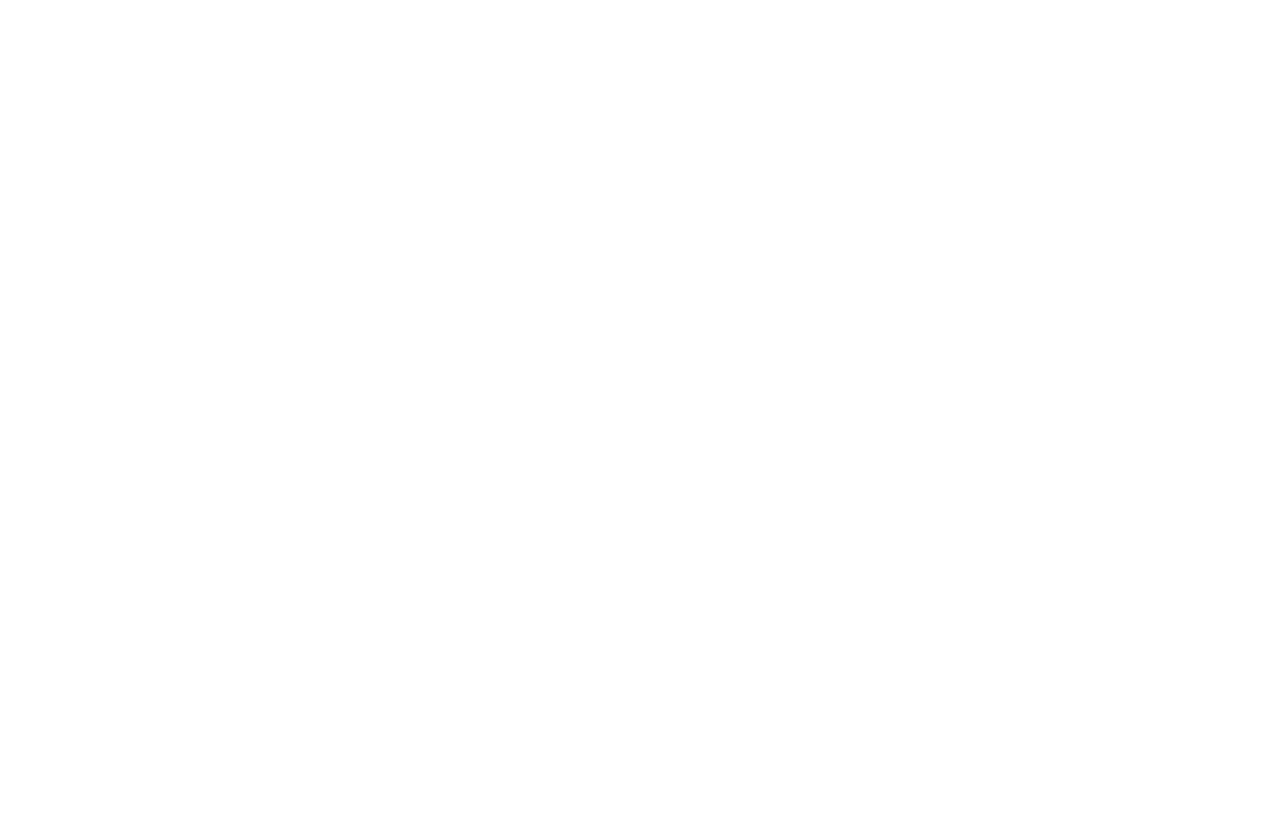
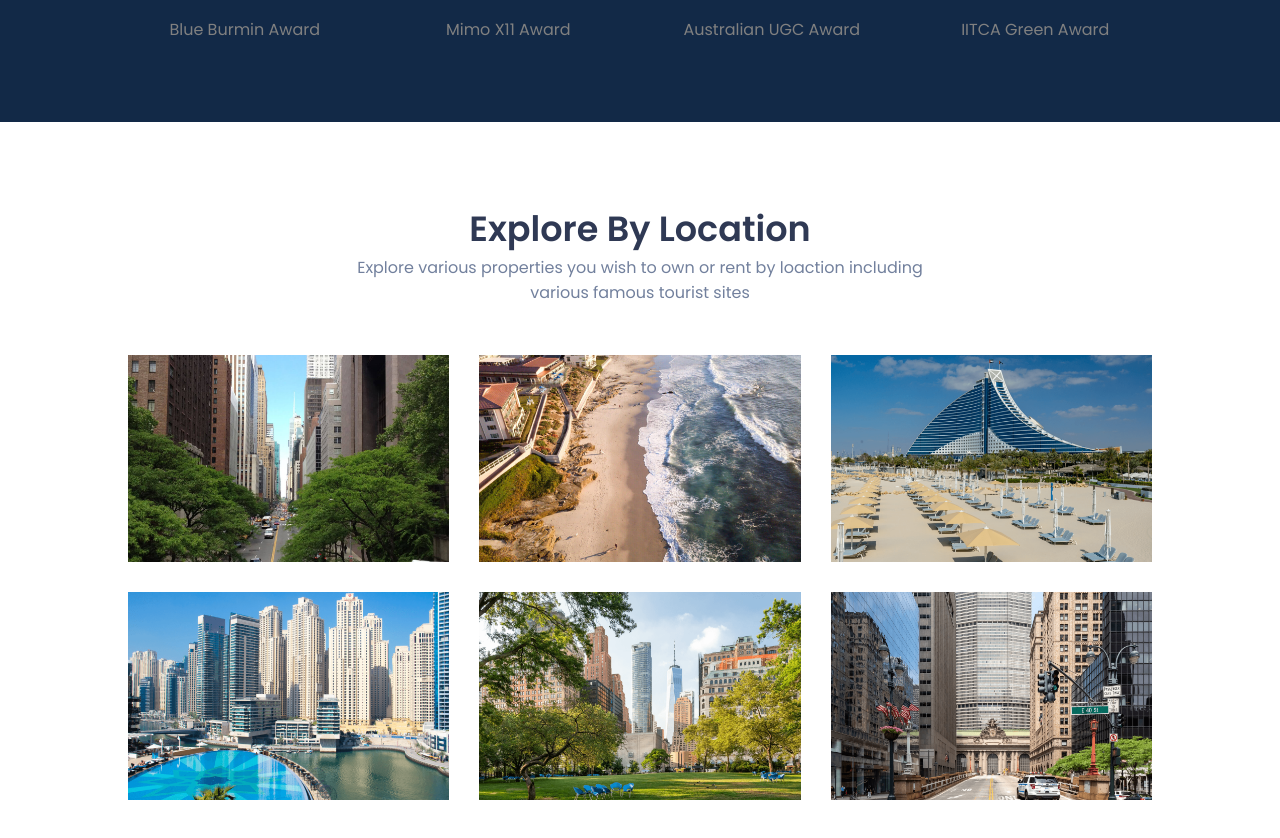
Before and after one commit to chrismbah/Rent-Up, a React (Vite) app: page / in a window 1280 px wide. Shown: the part 3140-3978 px from the top of the page. Before the commit the page ends 3114 px from the top, so only its background shows below. Built offline with nearby package versions, Linux system fonts and the light colour scheme.

Commit message:
MInor changes

```diff
--- a/src/components/data/Data.jsx
+++ b/src/components/data/Data.jsx
@@ -129,7 +129,7 @@
     name: "IITCA Green Award",
   },
 ]
-export const location = [
+export const locations = [
   {
     id: 1,
     name: "New Orleans, Louisiana",
--- a/src/components/home/Home.jsx
+++ b/src/components/home/Home.jsx
@@ -3,6 +3,7 @@
 import Featured from './Featured/Featured'
 import Recent from './Recent/Recent'
 import Awards from './Awards/Awards'
+import Location from './Location/Location'
 
 export default function Home() {
   return (
@@ -11,6 +12,7 @@
     <Featured />
     <Recent />
     <Awards />
+    <Location />
     </>
   )
 }
--- /dev/null
+++ b/src/components/home/Location/Location.jsx
@@ -0,0 +1,26 @@
+import React from "react";
+import "./Location.css";
+import { locations } from "../../data/Data";
+import Heading from "../../common/Heading";
+
+export default function Location() {
+  return (
+    <>
+      <section className="location padding">
+        <div className="container">
+          <Heading
+            title="Explore By Location"
+            subtitle="Explore various properties you wish to own or rent by loaction including various famous tourist sites"
+          />
+          <div className="content grid3 mtop">
+            {locations.map((location,index)=>(
+                <div className="box" key={index}>
+                    <img src={location.cover} alt="location" />
+                </div>
+            ))}
+          </div>
+        </div>
+      </section>
+    </>
+  );
+}
--- a/src/main.css
+++ b/src/main.css
@@ -3,7 +3,7 @@
     margin:0;
     padding: 0;
     box-sizing: border-box;
-    font-family: "Inter",sans-serif;
+    font-family: "Poppins",sans-serif;
 
 }
 body{
```
Also changed, not shown: src/components/home/Location/Location.css (added).
